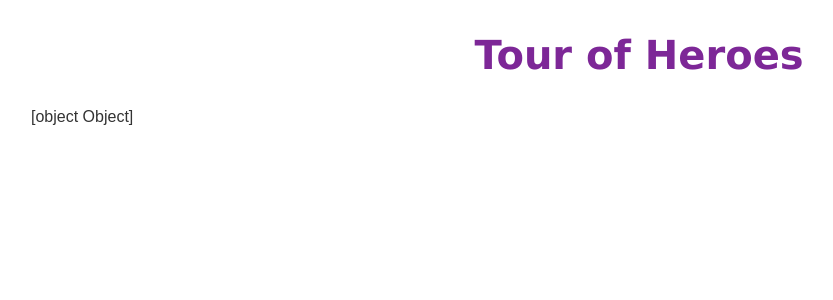
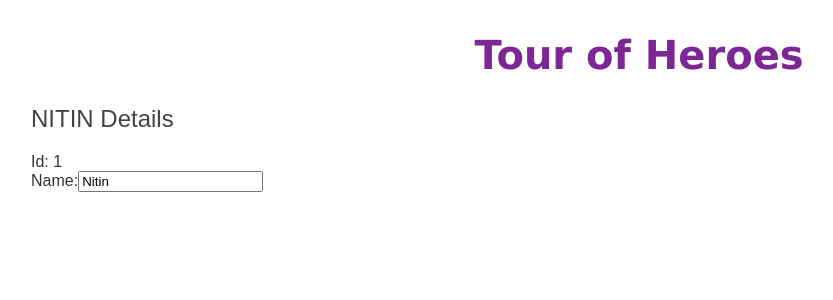
Before and after one commit to truptikolte/angular-tour-of-heroes, an Angular app: page / in a window 1280 px wide. Shown: the top 300 px of the page, without its empty margins (1-834 px from the left). Built offline with nearby package versions, Linux system fonts and the light colour scheme.

Commit message:
Final Commit

```diff
--- a/src/app/app.module.ts
+++ b/src/app/app.module.ts
@@ -4,7 +4,7 @@ import { BrowserModule } from '@angular/platform-browser';
 import { AppRoutingModule } from './app-routing.module';
 import { AppComponent } from './app.component';
 import { HeroesComponent } from './heroes/heroes.component';
-
+import { FormsModule } from '@angular/forms'
 @NgModule({
   declarations: [
     AppComponent,
@@ -12,7 +12,8 @@ import { HeroesComponent } from './heroes/heroes.component';
   ],
   imports: [
     BrowserModule,
-    AppRoutingModule
+    AppRoutingModule,
+    FormsModule
   ],
   providers: [],
   bootstrap: [AppComponent]
--- /dev/null
+++ b/src/app/hero.ts
@@ -0,0 +1,4 @@
+export interface Hero {
+id : number;
+name : string;
+}
--- a/src/app/heroes/heroes.component.html
+++ b/src/app/heroes/heroes.component.html
@@ -1 +1,7 @@
-{{hero}}
+<h2>{{hero.name | uppercase}} Details</h2>
+<div><span>Id: </span>{{hero.id}}</div>
+<div>
+    <label>
+        Name:<input [(ngModel)]="hero.name" placeholder="name"/>
+    </label>
+</div>
```
